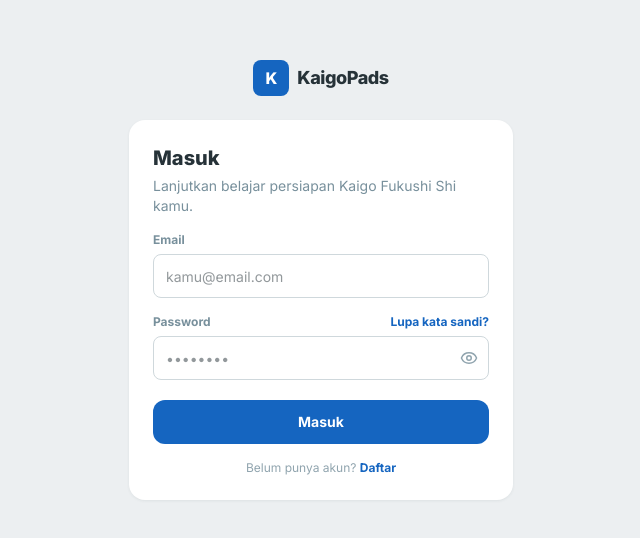
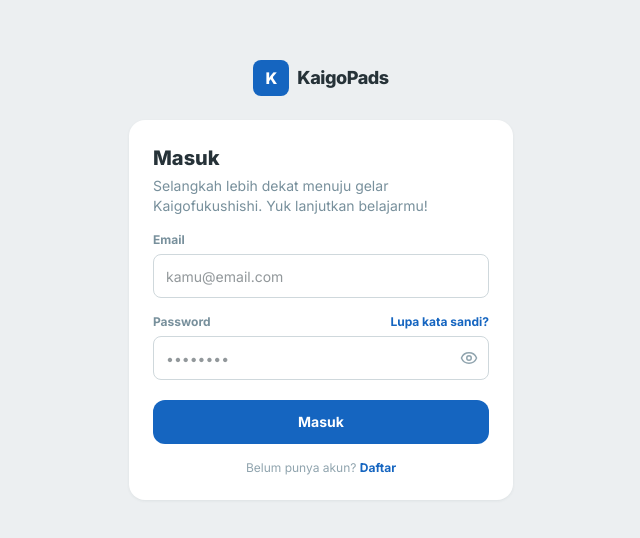
Before and after one commit to agungajisaputra95-bot/kaigopads1, a Next.js app: page /login in a window 1280 px wide. Shown: the part 120-658 px from the top of the page, without its empty margins (319-959 px from the left). Built offline with nearby package versions, Linux system fonts and the light colour scheme.

Commit message:
Update login motivational copy and feedback card CTA

```diff
--- a/src/components/auth/LoginForm.tsx
+++ b/src/components/auth/LoginForm.tsx
@@ -13,7 +13,9 @@
     <form action={formAction} className="flex flex-col gap-4">
       <div>
         <h1 className="text-xl font-extrabold text-[#263238]">Masuk</h1>
-        <p className="mt-1 text-sm text-[#78909C]">Lanjutkan belajar persiapan Kaigo Fukushi Shi kamu.</p>
+        <p className="mt-1 text-sm text-[#78909C]">
+          Selangkah lebih dekat menuju gelar Kaigofukushishi. Yuk lanjutkan belajarmu!
+        </p>
       </div>
 
       {state?.message && (
--- a/src/components/profile/FeedbackCard.tsx
+++ b/src/components/profile/FeedbackCard.tsx
@@ -20,7 +20,9 @@
         <MessageSquareText size={18} className="text-[#1565C0]" />
         <span className="text-[15px] font-bold text-[#263238]">Kritik & Saran</span>
       </div>
-      <div className="mt-1 text-xs text-[#78909C]">Ada masukan buat KaigoPads? Tulis di sini, langsung sampai ke tim kami.</div>
+      <div className="mt-1 text-xs text-[#78909C]">
+        Masukan kritik & saran agar aplikasi ini nyaman untuk belajar, dapatkan bonus 1 bulan premium gratis!
+      </div>
 
       <form ref={formRef} action={formAction} className="mt-3 flex flex-col gap-2">
         <textarea
```
